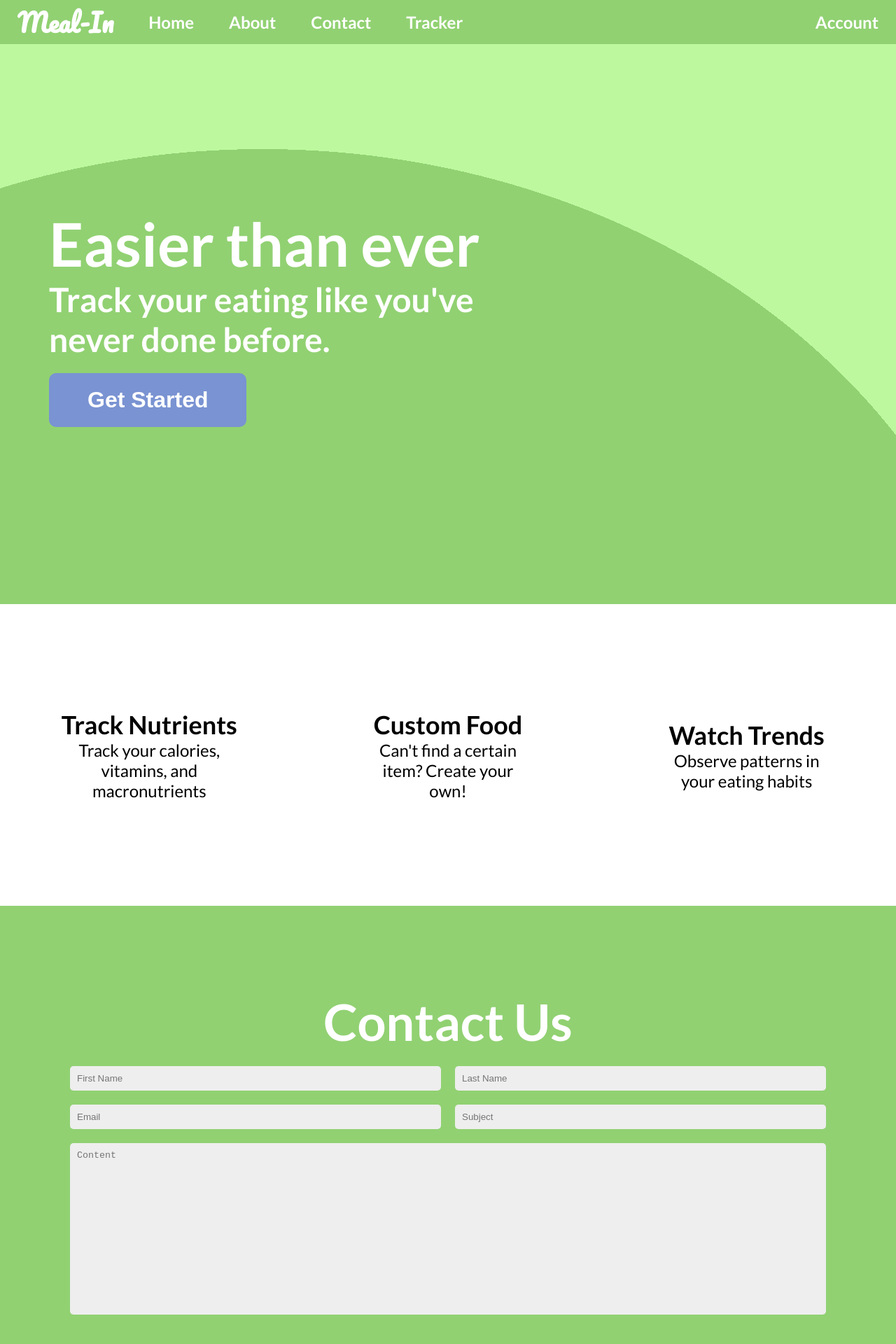
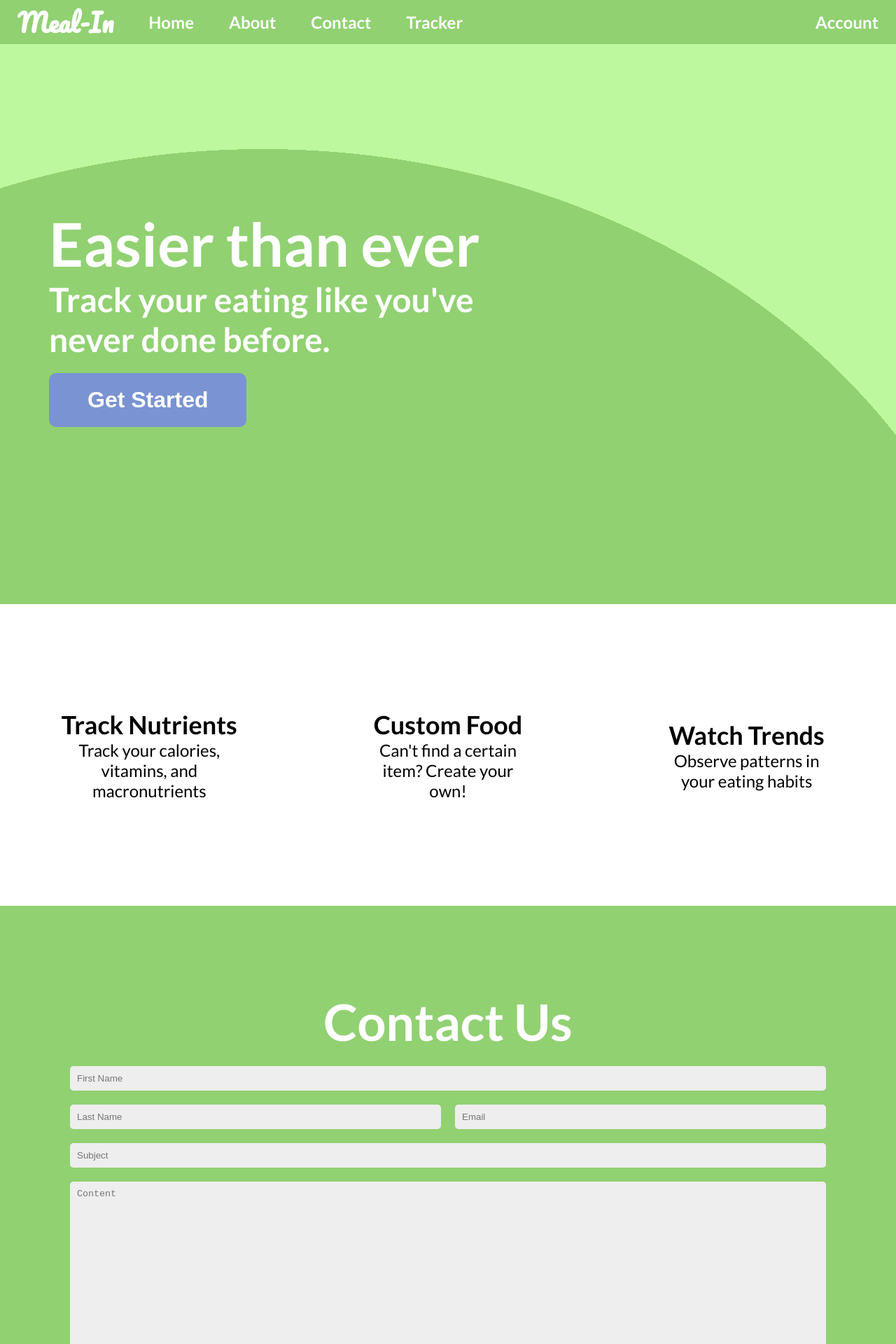
Before and after one commit to CodeAlanSanchez/meal-tracker, a React (Create React App) app in the folder client/: page / in a window 1280 px wide. Shown: the top 1920 px of the page at 70% size. Built offline with nearby package versions, Linux system fonts and the light colour scheme.

Commit message:
Update form layout

```diff
--- a/client/src/styles.css
+++ b/client/src/styles.css
@@ -256,11 +256,12 @@ button:focus {
 
 form.grid-container {
   grid-template-areas:
-    "first last"
-    "email subject"
+    "first first"
+    "last email"
+    "subject subject"
     "body body";
   grid-template-columns: 1fr 1fr;
-  grid-template-rows: 1fr 1fr 7fr;
+  grid-template-rows: 1fr 1fr 1fr 7fr;
   grid-gap: 20px;
   gap: 20px;
   width: 100%;
@@ -328,13 +329,21 @@ form.grid-container {
 
 .bars .flex-container {
   flex-flow: row wrap;
+  justify-content: space-around;
+}
+
+.bar.flex-container {
+  text-align: center;
+  flex-flow: column nowrap;
+  padding: 20px;
+}
+
+.CircularProgressbar {
+  width: 150px;
+  margin: 0 auto;
 }
 
 /* Graph */
-
-.graph {
-  /* margin: 20px 0 0; */
-}
 
 /* Footer */
 
```
